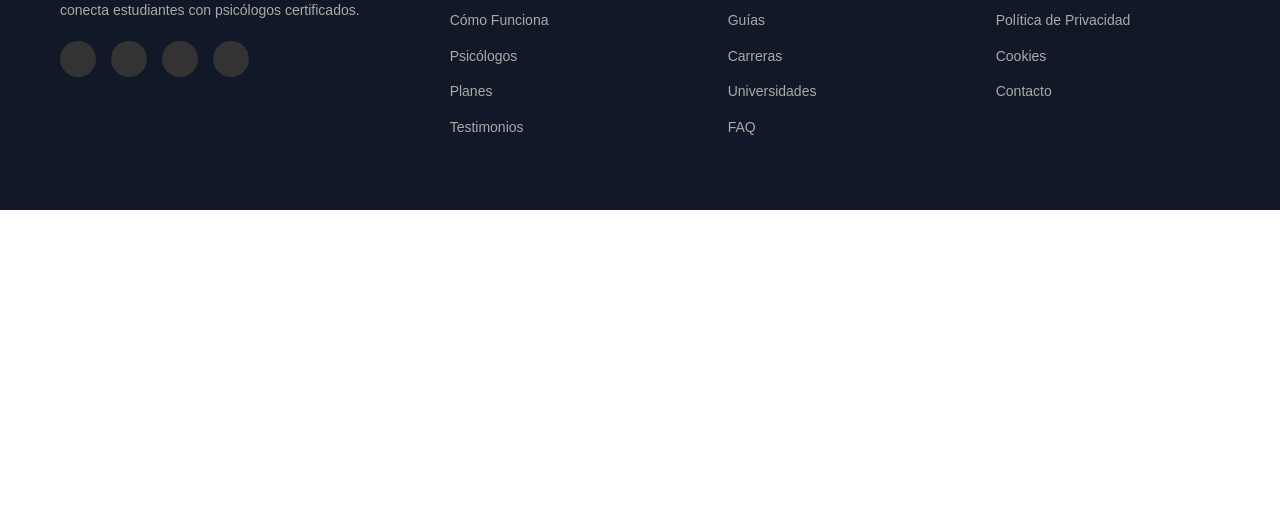
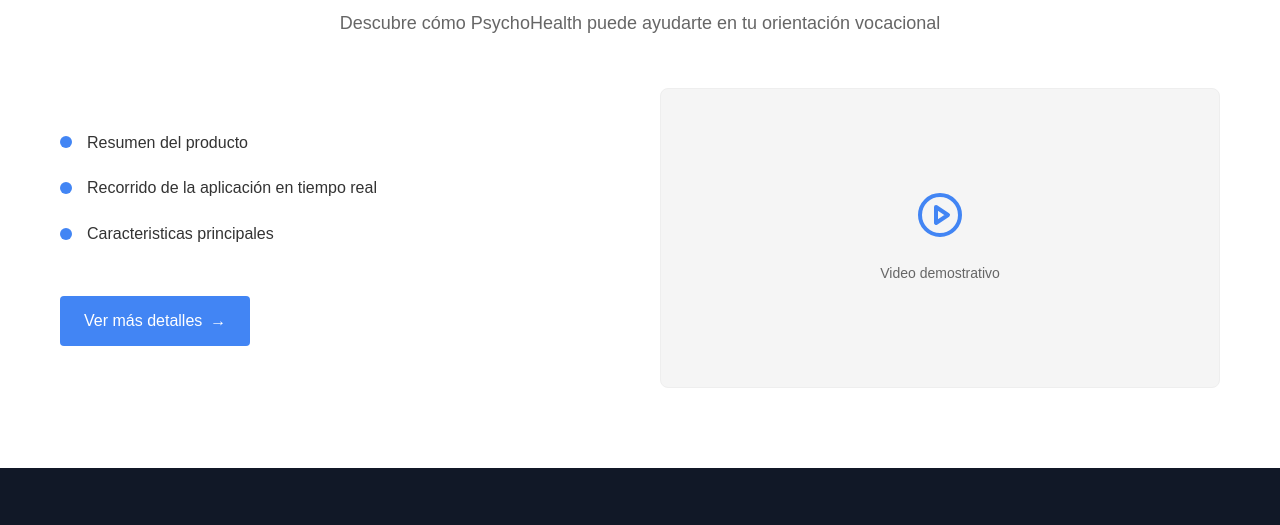
Before and after one commit to project-PsychoHelp/Landing-page, a plain HTML site: page index.html in a window 1280 px wide. Shown: the part 2133-2658 px from the top of the page. Before the commit the page ends 2343 px from the top, so only its background shows below. Drawn offline with Linux system fonts and the light colour scheme.

Commit message:
feat(about-the-product-section): implement about the product section.

```diff
--- a/index.html
+++ b/index.html
@@ -19,8 +19,7 @@
                     <li><a href="#">Planes</a></li>
                 </ul>
                 <div class="auth-buttons">
-                    <a href="#" class="login-btn">Iniciar Sesión</a>
-                    <a href="#" class="register-btn">Registrarse</a>
+                    <a href="#" class="register-btn" target="_blank">Probar Ahora</a>
                 </div>
             </nav>
         </div>
@@ -166,6 +165,45 @@
         </div>
     </div>
 </section>
+<!-- About the product video section -->
+<section class="app-demo">
+    <div class="container">
+        <h2>Ve nuestra aplicación en acción</h2>
+        <p class="section-subtitle">Descubre cómo PsychoHealth puede ayudarte en tu orientación vocacional</p>
+
+        <div class="demo-content">
+            <div class="demo-info">
+                <ul class="demo-features">
+                    <li>
+                        <div class="feature-bullet"></div>
+                        <span>Resumen del producto</span>
+                    </li>
+                    <li>
+                        <div class="feature-bullet"></div>
+                        <span>Recorrido de la aplicación en tiempo real</span>
+                    </li>
+                    <li>
+                        <div class="feature-bullet"></div>
+                        <span>Caracteristicas principales</span>
+                    </li>
+                </ul>
+                <a href="#" class="primary-btn demo-btn" target="_blank">Ver más detalles</a>
+            </div>
+            <div class="demo-video">
+                <div class="video-placeholder">
+                    <div class="play-icon">
+                        <svg xmlns="http://www.w3.org/2000/svg" width="48" height="48" viewBox="0 0 24 24" fill="none" stroke="currentColor" stroke-width="2" stroke-linecap="round" stroke-linejoin="round">
+                            <circle cx="12" cy="12" r="10"></circle>
+                            <polygon points="10 8 16 12 10 16 10 8"></polygon>
+                        </svg>
+                    </div>
+                    <p>Video demostrativo</p>
+                </div>
+            </div>
+        </div>
+    </div>
+</section>
+
 <!-- Footer -->
 <footer>
     <div class="container">
--- a/styles.css
+++ b/styles.css
@@ -352,6 +352,105 @@ nav {
     font-size: 14px;
 }
 
+/* App Demo Section */
+.app-demo {
+    padding: 80px 0;
+    background-color: #ffffff;
+}
+
+.app-demo h2 {
+    font-size: 32px;
+    margin-bottom: 15px;
+    text-align: center;
+}
+
+.app-demo .section-subtitle {
+    font-size: 18px;
+    color: #666;
+    margin-bottom: 30px;
+    max-width: 700px;
+    margin-left: auto;
+    margin-right: auto;
+    text-align: center;
+}
+
+.demo-content {
+    display: flex;
+    align-items: center;
+    margin-top: 50px;
+    gap: 40px;
+}
+
+.demo-info {
+    flex: 1;
+    display: flex;
+    flex-direction: column;
+}
+
+.demo-features {
+    list-style: none;
+    margin-bottom: 30px;
+}
+
+.demo-features li {
+    display: flex;
+    align-items: center;
+    margin-bottom: 20px;
+    font-size: 16px;
+}
+
+.feature-bullet {
+    width: 12px;
+    height: 12px;
+    background-color: #4285f4;
+    border-radius: 50%;
+    margin-right: 15px;
+}
+
+.demo-btn {
+    align-self: flex-start;
+}
+
+.demo-video {
+    flex: 1;
+}
+
+.video-placeholder {
+    background-color: #f5f5f5;
+    border-radius: 8px;
+    height: 300px;
+    display: flex;
+    flex-direction: column;
+    align-items: center;
+    justify-content: center;
+    border: 1px solid #eee;
+}
+
+.play-icon {
+    color: #4285f4;
+    margin-bottom: 15px;
+}
+
+.video-placeholder p {
+    color: #666;
+    font-size: 14px;
+}
+
+/* Responsive design for app demo section */
+@media (max-width: 768px) {
+    .demo-content {
+        flex-direction: column-reverse;
+    }
+
+    .demo-info, .demo-video {
+        width: 100%;
+    }
+
+    .demo-btn {
+        align-self: center;
+    }
+}
+
 /* Footer */
 footer {
     background-color: #111827;
```
